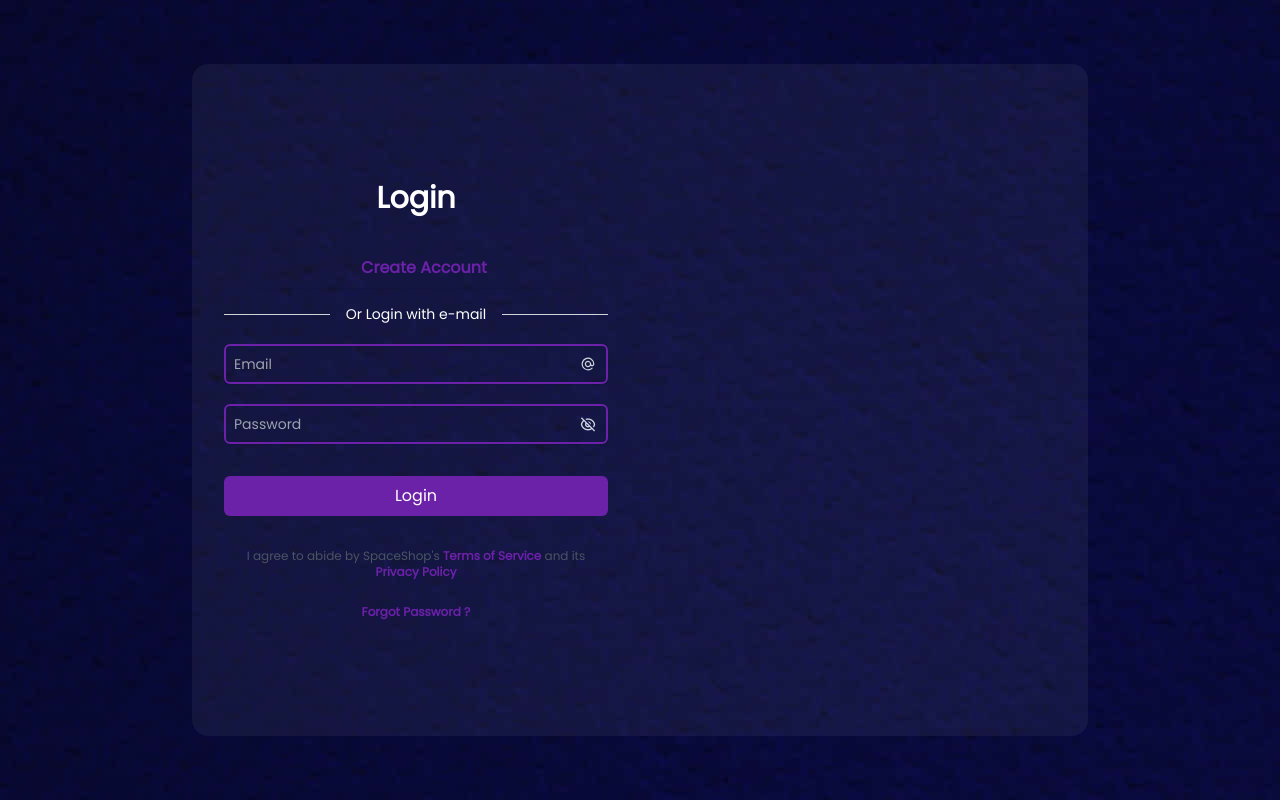
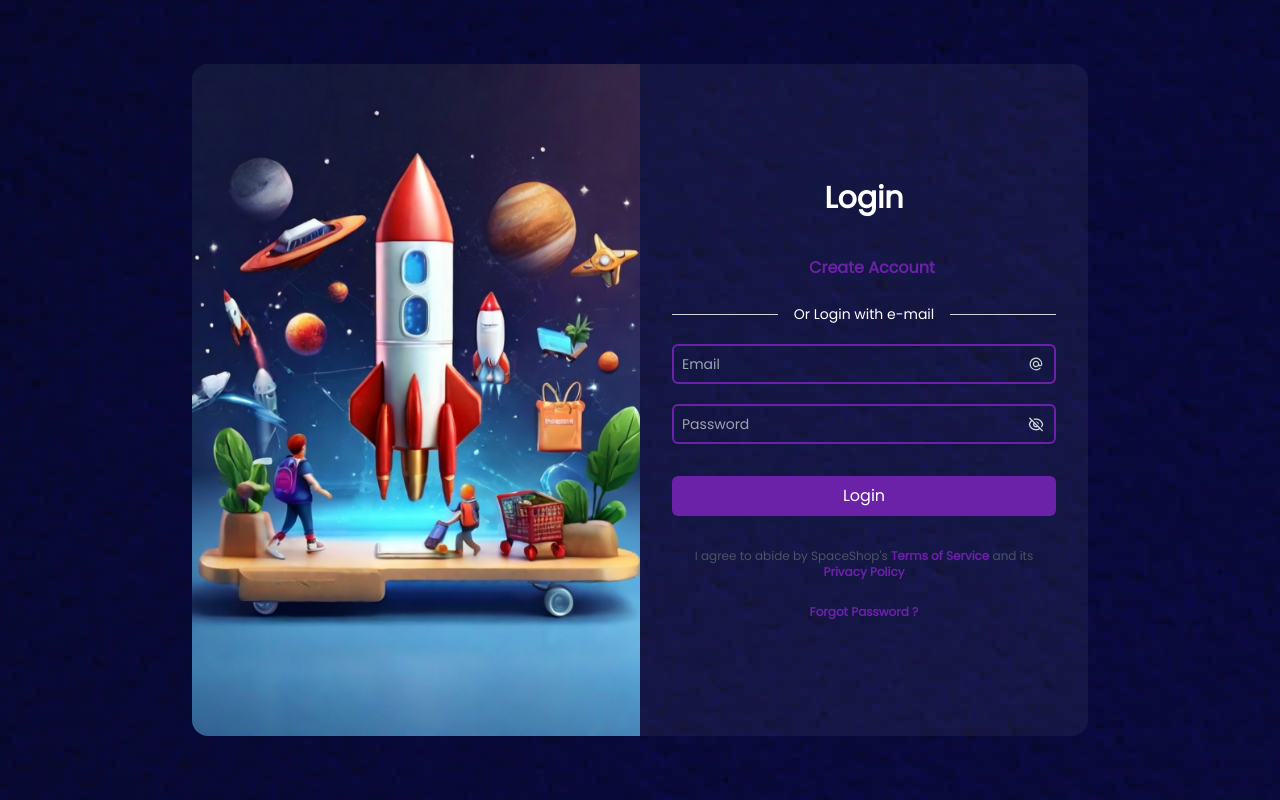
Before and after one commit to Siddhantsingh1230/ShopSpace, a React (Create React App) app: page /login in a window 1280 px wide. Built offline with nearby package versions, Linux system fonts and the light colour scheme.

Commit message:
fixed a bug in login page

```diff
--- a/src/pages/Login.jsx
+++ b/src/pages/Login.jsx
@@ -34,7 +34,7 @@ const Login = () => {
     >
       <div className="flex h-full w-full  overflow-hidden rounded-2xl inset-0 relative z-10 backdrop-sepia-0 bg-white/5">
         {/* image div */}
-        <div className=" h-full w-1/2 overflow-hidden sm:hidden ">
+        <div className=" h-full w-1/2 overflow-hidden sm:flex ">
           <img
             className=" hidden md:h-full w-full  object-cover md:flex  "
             src={ImageLogin}
```
Also changed, not shown: 1 other file (tests, documents, lock files or other folders).
